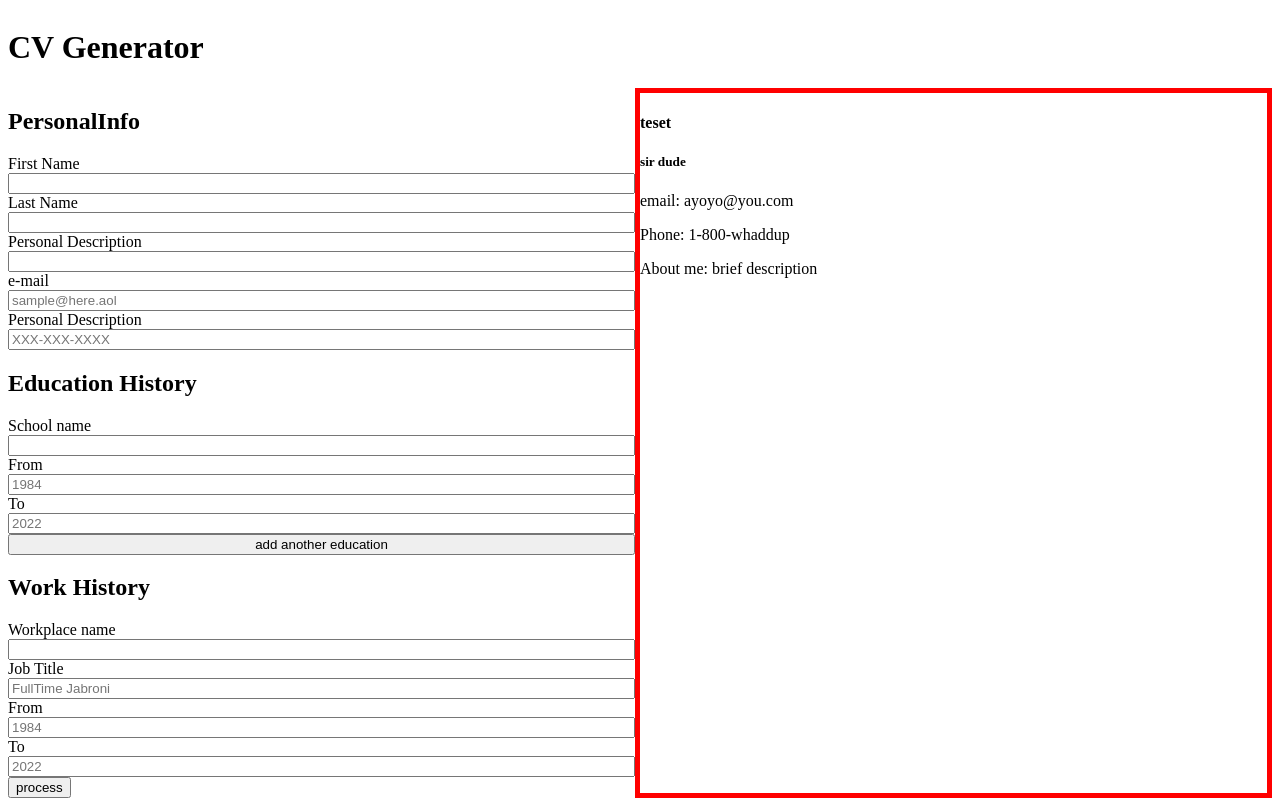
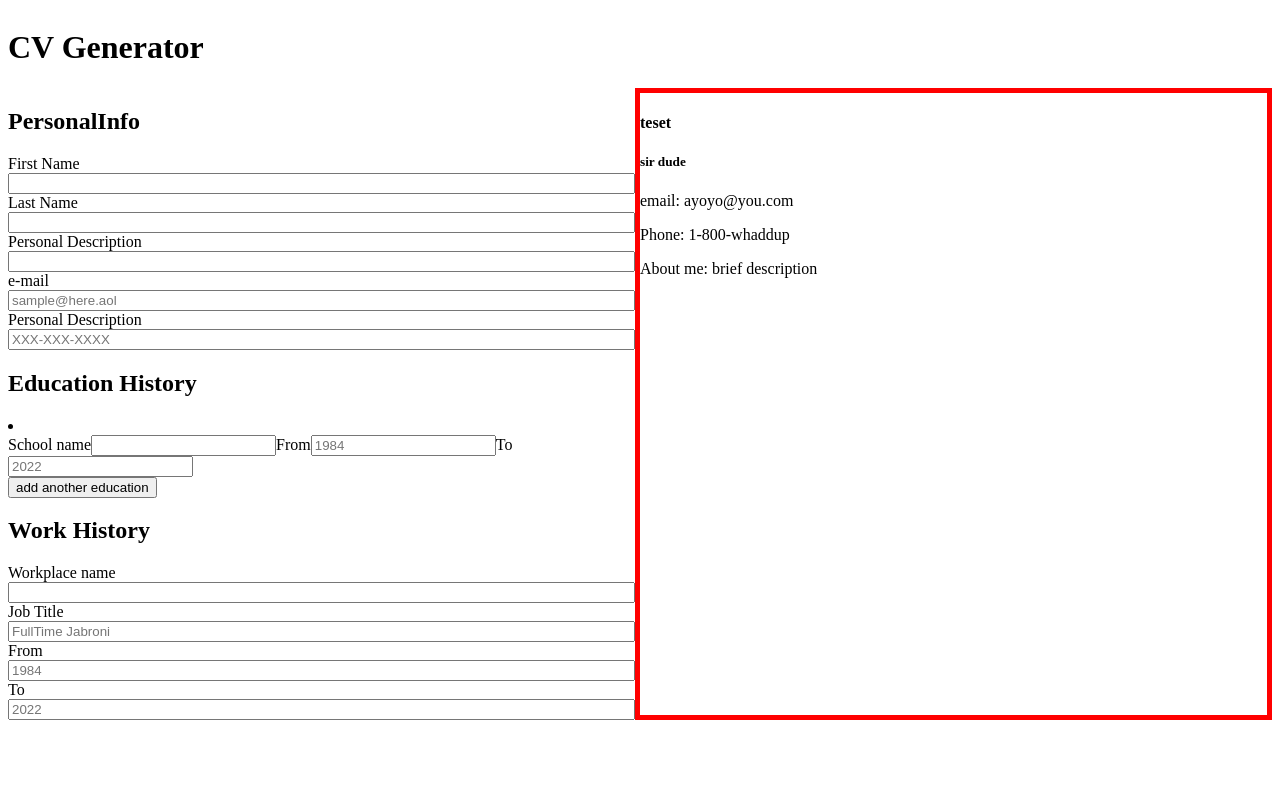
Before and after one commit to daygoDao/cv-project, a React (Create React App) app: page / in a window 1280 px wide. Built offline with nearby package versions, Linux system fonts and the light colour scheme.

Commit message:
able to display new edu when button is clicked

```diff
--- a/src/App.js
+++ b/src/App.js
@@ -64,7 +64,7 @@ const App = () => {
     school: "",
     fromYear: 0,
     toYear: 0,
-  }
+  };
 
   const [education, setEducation] = useState([
     {
@@ -76,13 +76,10 @@ const App = () => {
 
   const appendEduList = () => {
     setEducation((prevState) => {
-      console.log(prevState.map(x => x))
-      return [
-        ...prevState,
-        baseEduObj
-      ]
-    })
-  }
+      // console.log(prevState.map((x) => x));
+      return [...prevState, baseEduObj];
+    });
+  };
 
   // useEffect(() => {
   //   setEducation((prevState) => {
@@ -103,9 +100,12 @@ const App = () => {
             updateEmail={updateEmail}
             updatePhone={updatePhone}
           />
-          <EducationHistory edu={education} append={appendEduList} />
+          <EducationHistory edu={education} />
+          <button onClick={appendEduList} type="button">
+            add another education
+          </button>
+
           <WorkHistory />
-          <button type="button">process</button>
         </form>
 
         <Preview person={personState} />
--- a/src/components/EducationHistory.js
+++ b/src/components/EducationHistory.js
@@ -1,27 +1,45 @@
 import React from "react";
 
 const EducationHistory = (prop) => {
-  // console.log(prop)
-
-  return (
-    <div className="education">
-      <h2>Education History</h2>
-
+  console.log(prop.edu);
+  // const test1 = <div>6o9</div>;
+  // const test2 = <div>6o9</div>;
+  // console.log({ test1 });
+  const content = (
+    <div className="ed">
       <label htmlFor="schoolName">School name</label>
-      <input type="text" name="schoolName" id="schoolName"  />
+      <input type="text" name="schoolName" class="schoolName" />
 
       <label htmlFor="schoolFrom">From</label>
       <input
         type="number"
         name="schoolFrom"
-        id="schoolFrom"
+        class="schoolFrom"
         placeholder="1984"
       />
 
       <label htmlFor="schoolTo">To</label>
-      <input type="number" name="schoolTo" id="schoolTo" placeholder="2022" />
+      <input
+        type="number"
+        name="schoolTo"
+        class="schoolTo"
+        placeholder="2022"
+      />
+    </div>
+  );
 
-      <button onClick={prop.append} type='button'>add another education</button>
+  let display = [];
+  for (let i = 0; i < prop.edu.length; i++) {
+    display.push(content);
+  }
+  console.log(display)
+
+  return (
+    <div className="education">
+      <h2>Education History</h2>
+      {display.map((value, index) => {
+        return <li key={index}>{value}</li>
+      })}
     </div>
   );
 };
```
